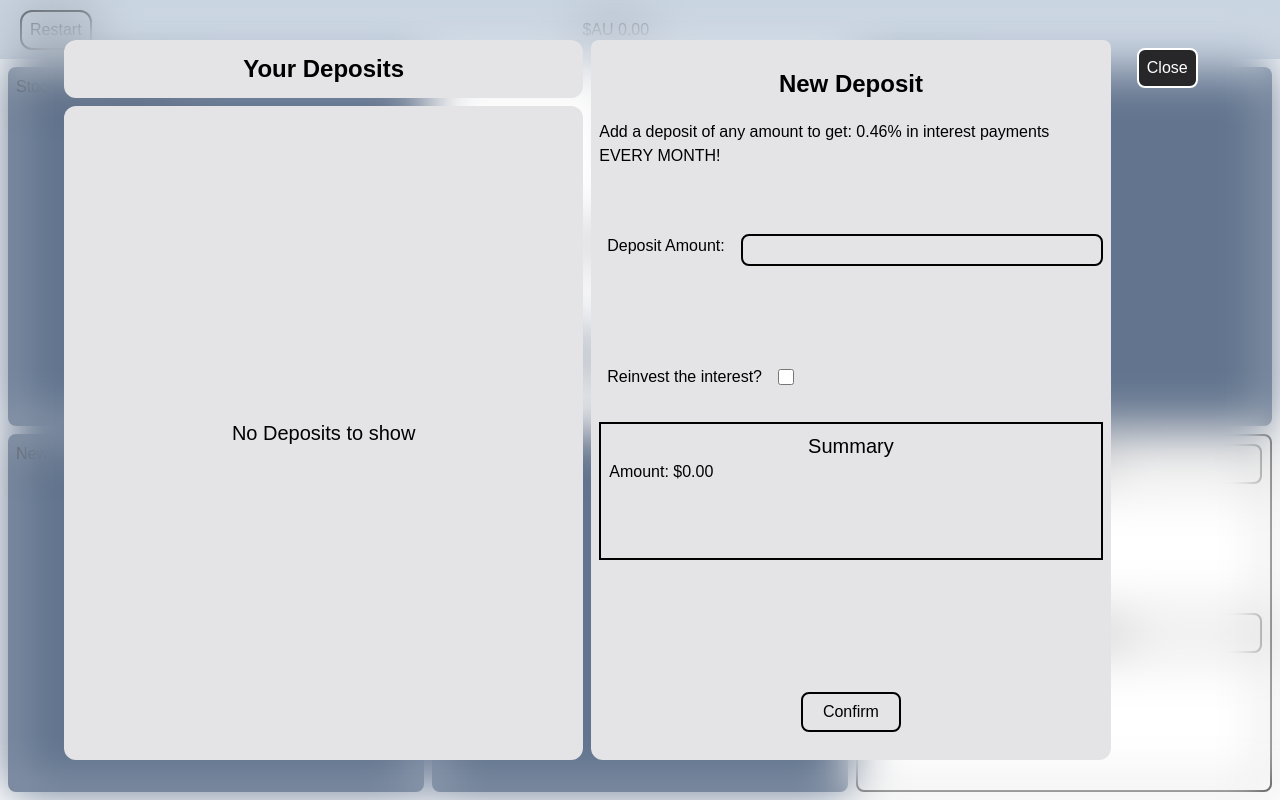
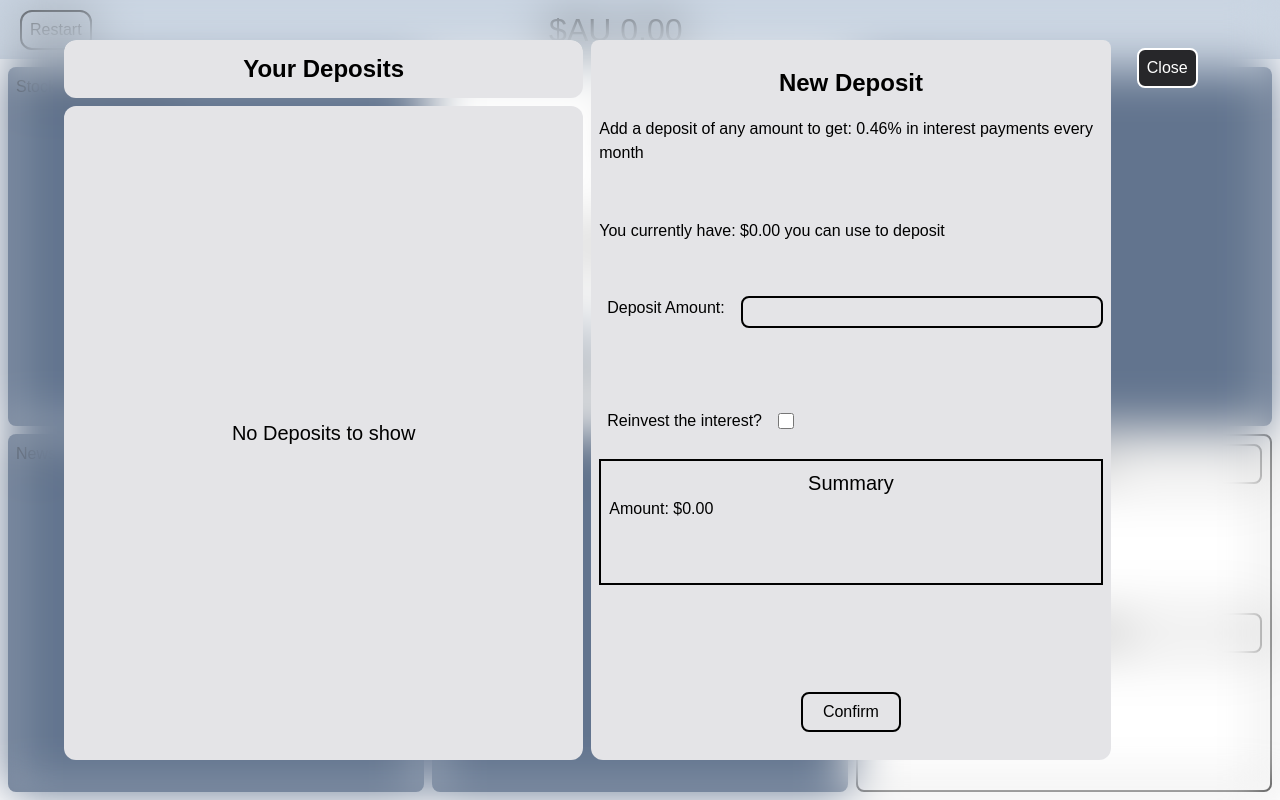
Before and after one commit to AnDrOiDTiTaN1263/small_game, a Next.js app: page / in a window 1280 px wide. Both pictures are taken after a click on the button "Fixed Deposit". Built offline with nearby package versions, Linux system fonts and the light colour scheme.

Commit message:
moved deposit items

```diff
--- a/src/app/components/DepositComponent.tsx
+++ /dev/null
@@ -1,11 +0,0 @@
-import React from 'react'
-import { Deposit } from '../constants'
-
-
-export default function DepositComponent({deposit}:{deposit:Deposit}) {
-  return (
-    <div className='grid grid-flow-row-dense w-full h-20 px-2 border-2 rounded-lg'>
-        Amount: ${deposit.depositAmount.toFixed(2)}
-    </div>
-  )
-}
--- /dev/null
+++ b/src/app/deposits/DepositComponent.tsx
@@ -0,0 +1,27 @@
+import React from 'react'
+import { Deposit } from '../constants'
+
+
+export default function DepositComponent({deposit, id, setFixedDeposits, setBalance}:{deposit:Deposit, id:number,setFixedDeposits:React.Dispatch<React.SetStateAction<Array<Deposit>>>,setBalance:React.Dispatch<React.SetStateAction<number>>}) {
+    const handleWithdraw = ()=>{
+        setBalance(prev=>prev+deposit.depositAmount);
+        setFixedDeposits(prev=>prev.filter((_,i)=>i!==id));
+    }
+    return (
+    <div className='grid grid-flow-row-dense w-full h-20 px-2 border-2 rounded-lg'>
+        <div className='flex  gap-10'>
+            <div>
+                Amount: ${deposit.depositAmount.toFixed(2)}
+            </div>
+
+            <div className=''>
+                Reinvest: <input type='checkbox' checked={deposit.reinvest} onChange={(e)=>{setFixedDeposits(prev=>prev.map((d, i) =>i === id ? { ...d, reinvest: e.target.checked } : d))}} />
+            </div>
+
+        </div>
+        <div>
+                <button onClick={handleWithdraw} className='border-2 px-2 h-8 rounded-lg hover:bg-black hover:text-white'>Withdraw</button>
+            </div>
+    </div>
+  )
+}
--- a/src/app/components/FixedDeposit.tsx
+++ b/src/app/deposits/FixedDeposit.tsx
@@ -42,7 +42,7 @@ export default function FixedDeposit({fixedDeposits, balance, setBalance, setFix
                         <div className='grid w-full h-full justify-center items-center text-xl'>No Deposits to show</div>
                     :
                         <div className='grid grid-flow-row-dense gap-2 w-full h-full p-2'>
-                            {fixedDeposits.map((x,i)=><DepositComponent key={i} deposit={x} />)}
+                            {fixedDeposits.map((x,i)=><DepositComponent key={i} id={i} deposit={x} setFixedDeposits={setFixedDeposits} setBalance={setBalance} />)}
                         </div>
                     }
 
@@ -51,7 +51,8 @@ export default function FixedDeposit({fixedDeposits, balance, setBalance, setFix
             <div className='grid col-span-5 bg-zinc-200 rounded-b-xl p-2 rounded-lg'>
                 <div className='grid justify-center items-center row-span-1 text-2xl font-semibold'>New Deposit</div>
                 <div className='grid row-span-10'>
-                    <div>Add a deposit of any amount to get: {(FDINTERESTRATE*100).toFixed(2)}% in interest payments EVERY MONTH!</div>
+                    <div>Add a deposit of any amount to get: {(FDINTERESTRATE*100).toFixed(2)}% in interest payments every month</div>
+                    <div>You currently have: ${balance.toFixed(2)} you can use to deposit</div>
                     <div className='flex w-full gap-2'>
                         <label className='text-nowrap w-fit px-2'>Deposit Amount:</label>
                         <input onChange={handleChange} type='number' name='depositAmount'  className='grid row-span-1 h-8 w-full border-2 outline-none rounded-lg px-2' />
--- a/src/app/page.tsx
+++ b/src/app/page.tsx
@@ -1,13 +1,13 @@
 'use client'
-import { useState } from "react";
+import { useEffect, useState } from "react";
 import { calculateFixedDepositInterestPayment, calculateMonthlyRepayment, updateFixedDeposits, updateRecurringDeposits } from "./utils";
-import FixedDeposit from "./components/FixedDeposit";
+import FixedDeposit from "./deposits/FixedDeposit";
 import { Deposit, Property } from "./constants";
 import Banner from "./components/Banner";
 
 
 export default function Home() {
-  const [balance, setBalance] = useState(0);
+  const [balance, setBalance] = useState( 0);
   const income = 1000;
   const [month, setMonth] = useState(1);
   const [properties,setProperties] = useState<Array<Property>>([]);
@@ -16,6 +16,15 @@ export default function Home() {
   const [liabilities, setLiabilities] = useState([]);
   const [fixedDeposits, setFixedDeposits] = useState<Array<Deposit>>([]);
   const [recurringDeposits, setRecurringDeposits] = useState<Array<Deposit>>([]);
+
+  useEffect(()=>{
+    setBalance(JSON.parse(localStorage?.getItem("balance")||'0'))
+    setMonth(JSON.parse(localStorage?.getItem("month") || "1"));
+    setFixedDeposits(JSON.parse(localStorage?.getItem("fds") || "[]"))
+  },[])
+
+
+
   const [monthlyCostsPaid, setMonthlyCostsPaid] = useState(false);
   const[monthlyIncomeClaimed, setMonthlyIncomeClaimed] = useState(false);
   const [showFDModal, setShowFDModal] = useState(false);
@@ -33,10 +42,11 @@ export default function Home() {
       // do it
       setFixedDeposits(updateFixedDeposits(fixedDeposits));
       setRecurringDeposits(updateRecurringDeposits(recurringDeposits, month));
+      localStorage.setItem('month', JSON.stringify(month+1));
       setMonth(month+1);
-      if(cashFlow[0] >0){
-      setMonthlyCostsPaid(false);}
+      setMonthlyCostsPaid(false)
       setMonthlyIncomeClaimed(false);
+      localStorage.setItem('balance', JSON.stringify(balance));
     }
   }
   const handleExpenses = ()=>{
@@ -46,6 +56,19 @@ export default function Home() {
     }
 
   }
+  const handleBoth = ()=>{
+    // if we can barely scrape through then do it
+    if (balance + cashFlow[1] - cashFlow[0] >= 0){
+      setBalance(parseFloat((balance + cashFlow[1] - cashFlow[0]).toFixed(2)))
+      setMonthlyCostsPaid(true);
+      setMonthlyIncomeClaimed(true);
+    }
+  }
+
+  const restart = ()=>{
+    localStorage.clear();
+    window.location.reload()
+  }
   const [bannerDetails, setBannerDetails] = useState({isGood:false, text:""})
   const [showBanner, setShowBanner]= useState(false);
   return (
@@ -53,8 +76,8 @@ export default function Home() {
 
         {showBanner && <Banner bannerDetails={bannerDetails}  setShowBanner={setShowBanner}/>}
         <div className="grid grid-flow-col row-span-1 w-full col-span-full justify-between items-center px-5 bg-slate-300">
-        <button className="border-2 h-10 px-2 rounded-xl hover:bg-black hover:text-white hover:border-0 ">Restart</button>
-        <div>$AU {balance.toFixed(2)}</div>
+        <button className="border-2 h-10 px-2 rounded-xl hover:bg-black hover:text-white hover:border-0 " onClick={restart}>Restart</button>
+        <div className="flex text-[2rem]">$AU {balance.toFixed(2)}</div>
         <div className="w-30" />
         </div>
           <div className="grid grid-flow-row row-span-11 w-full h-ful gap-2 pb-2 px-2 grid-rows-10 grid-cols-1 lg:grid-rows-2 lg:grid-cols-1">
@@ -66,10 +89,10 @@ export default function Home() {
                 <div className="flex flex-col gap-0 leading-[0.9] w-full items-center">
                   Month
                   <div className="flex text-[4rem] font-extrabold flex-col">{month}</div>
+
                 </div>
-                <button className="h-10 border-2 px-5 rounded-lg grid-rows-1 w-full">Cash Flow breakdown</button>
-
-                  <div className="h-fit grid w-fit pl-5 pb-2 grid-rows-1 grid-cols-2 gap-5 grid-flow-col-dense justify-center items-center bg-slate-200">
+                {!(monthlyIncomeClaimed && monthlyCostsPaid) && <button className="grid row-span-1 h-12 justify-center items-center rounded-lg w-full border-2" onClick={()=>{handleBoth()}}>Collect income and pay</button>}
+                  <div className="h-fit grid w-fit grid-rows-1 grid-cols-2 gap-5 justify-center items-center grid-flow-col-dense border-2 bg-slate-200">
                     {
                       // monthly income
                       !(monthlyIncomeClaimed) &&
@@ -88,7 +111,7 @@ export default function Home() {
                       </div>
                     }
                     {
-                    (monthlyCostsPaid && monthlyIncomeClaimed) && <button onClick={()=>{updateMonth()}} className="h-10 border-2 px-5 rounded-lg row-span-2 w-full">Next Month</button>
+                    (monthlyCostsPaid && monthlyIncomeClaimed) && <button onClick={()=>{updateMonth()}} className="h-10 border-2 px-5 rounded-lg row-span-2 w-fit">Next Month</button>
                     }
                   </div>
               </div>
```
